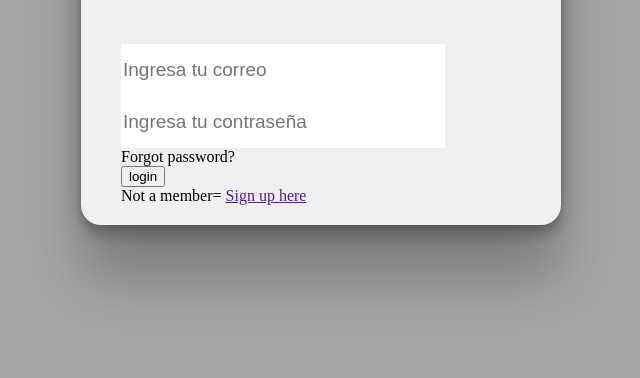
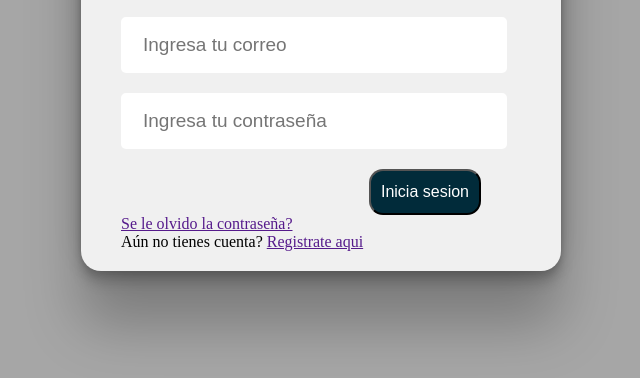
Before and after one commit to mxfm1/web-university, a plain HTML site: page loginpage.html in a window 1280 px wide. Shown: the part 352-730 px from the top of the page, without its empty margins (319-959 px from the left). Drawn offline with Linux system fonts and the light colour scheme.

Commit message:
avance login clases

```diff
--- a/index.css
+++ b/index.css
@@ -154,14 +154,40 @@ body{
 }
 
 .txt_field input{
-    width: 80%;
+    width: 90%;
     height: 50px;
     border: none;
     outline: none;
     color: var(--color-primario);
     font-size: 19px;
+    margin-top: 20px;
+    padding-left: 20px;
+    border: #012B3A;
+    border-radius: 5px;
+    border: 2px solid transparent; /* Cambia el color del borde */
+    transition-property: border;
+    transition-duration: 0.3s; /* Duración de la transición */
+    transition-delay: 0.1s; /
 }
 
-.txt_field label{
+.txt_field input:focus{
+    border: 2px solid var(--color-primario);
+}
 
+.login-button-container{
+    display: flex;
+    justify-content: end;
+    margin-right: 40px;
 }
+.login-button{
+    margin-top: 20px;
+    background-color: #012B3A;
+    color: var(--color-blanco);
+    border-radius: 14px;
+    padding: 12px 10px;
+    font-size: 16px;
+}
+.pass{
+    margin-top: 40px;
+    font-size: 20px;
+}
--- a/loginpage.html
+++ b/loginpage.html
@@ -20,10 +20,14 @@
                 <div class="txt_field">
                     <input type="password" required placeholder="Ingresa tu contraseña">
                 </div>
-                <div class="pass">Forgot password?</div>
-                <input type="submit" value="login">
+                <div class="login-button-container">
+                    <button class="login-button" type="submit">Inicia sesion</button>
+                </div>
+                <div class="link-container">
+                    <a href="">Se le olvido la contraseña?</a>
                 <div class="signup_link">
-                    Not a member= <a href="">Sign up here</a>
+                    Aún no tienes cuenta? <a href="">Registrate aqui</a>
+                </div>
                 </div>
             </form>
         </div>
```
Also changed, not shown: nwe.html (deleted, +0 -11 lines), productos.css (+11 -0 lines).
